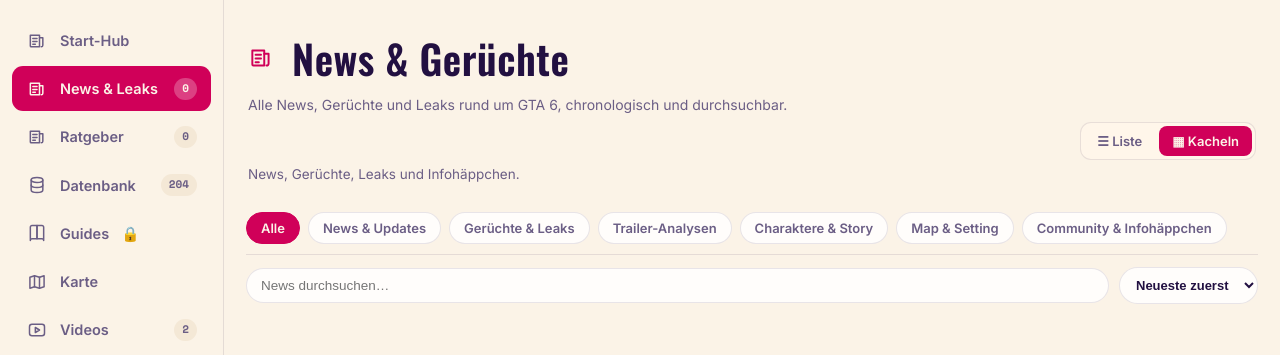
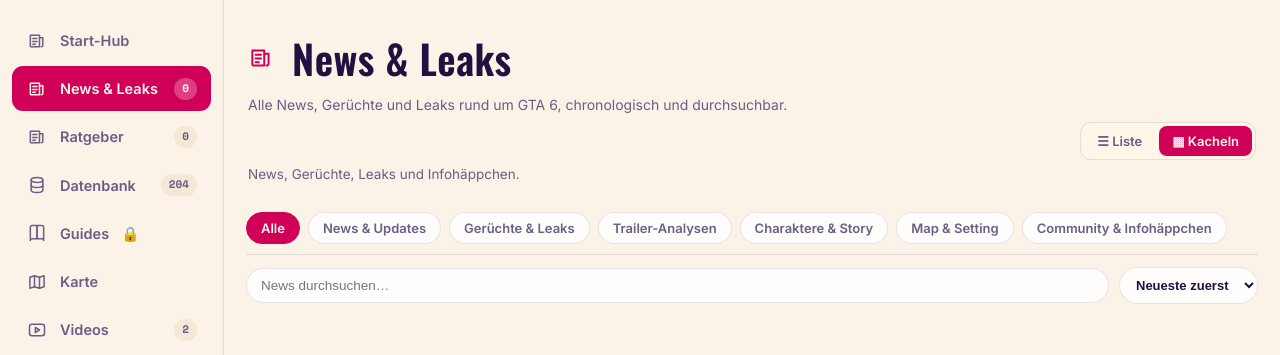
Before and after one commit to eddyhanne/ViceGuide, a PHP site: page /news in a window 1280 px wide. Shown: the part 65-420 px from the top of the page. Run offline with PHP 8.4, Linux system fonts and the light colour scheme; data that the repository does not hold is empty.

Commit message:
Navigation: News-Rubrik einheitlich "News & Leaks"
Die Ueberschrift hiess "News & Gerüchte", die Sidebar "News & Leaks". Jetzt
ueberall "News & Leaks" (SECTIONS-Label, Client-H1, section.php-H1 und -Title,
Breadcrumbs in section.php und article.php, Such-Fallback-Label). Die Unter-
kategorie "Gerüchte & Leaks" und die keyword-reichen Meta-Descriptions bleiben
unveraendert.

Co-Authored-By: Claude Opus 4.8 <noreply@anthropic.com>
Claude-Session: https://claude.ai/code/session_01FWZwGa32qViJ5kV9b821E7

```diff
--- a/article.php
+++ b/article.php
@@ -245,7 +245,7 @@ $breadcrumbLd = json_encode([
     '@type' => 'BreadcrumbList',
     'itemListElement' => [
         ['@type' => 'ListItem', 'position' => 1, 'name' => 'Startseite', 'item' => 'https://viceguide.de/'],
-        ['@type' => 'ListItem', 'position' => 2, 'name' => 'News & Gerüchte', 'item' => 'https://viceguide.de/news'],
+        ['@type' => 'ListItem', 'position' => 2, 'name' => 'News & Leaks', 'item' => 'https://viceguide.de/news'],
         ['@type' => 'ListItem', 'position' => 3, 'name' => $row['title'], 'item' => $canonical],
     ],
 ], JSON_UNESCAPED_UNICODE | JSON_UNESCAPED_SLASHES);
--- a/section.php
+++ b/section.php
@@ -18,7 +18,7 @@ vg_cache_serve(600);
 const VG_SECTION_URL_PREFIX = ['videos' => 'videos', 'community' => 'community', 'map' => 'karte', 'news' => 'news'];
 
 $page = $_GET['page'] ?? '';
-$valid = ['videos' => 'Videos', 'community' => 'Community', 'map' => 'Karte', 'news' => 'News & Gerüchte'];
+$valid = ['videos' => 'Videos', 'community' => 'Community', 'map' => 'Karte', 'news' => 'News & Leaks'];
 
 if (!isset($valid[$page])) {
     http_response_code(404);
@@ -93,9 +93,9 @@ if ($page === 'videos') {
         $h1 = $catLabel;
     } else {
         $rows = $pdo->query('SELECT id, title, article_date FROM articles ORDER BY article_date DESC')->fetchAll();
-        $pageTitle = 'GTA 6 News und Gerüchte auf Deutsch - ViceGuide';
+        $pageTitle = 'GTA 6 News & Leaks auf Deutsch - ViceGuide';
         $description = 'Alle GTA-6-News, Gerüchte und Leaks auf Deutsch, chronologisch und eingeordnet. Laufend aktualisiert.';
-        $h1 = 'News & Gerüchte';
+        $h1 = 'News & Leaks';
     }
     $items = '';
     foreach ($rows as $r) {
@@ -180,7 +180,7 @@ if ($page === 'news' && !empty($rows)) {
         '@type' => 'BreadcrumbList',
         'itemListElement' => [
             ['@type' => 'ListItem', 'position' => 1, 'name' => 'Startseite', 'item' => 'https://viceguide.de/'],
-            ['@type' => 'ListItem', 'position' => 2, 'name' => 'News & Gerüchte', 'item' => $canonical],
+            ['@type' => 'ListItem', 'position' => 2, 'name' => 'News & Leaks', 'item' => $canonical],
         ],
     ], JSON_UNESCAPED_UNICODE | JSON_UNESCAPED_SLASHES);
     $ldInject = '<script type="application/ld+json">' . $collLd . '</script>' . "\n"
```
Also changed, not shown: index.html (+4 -4 lines).
